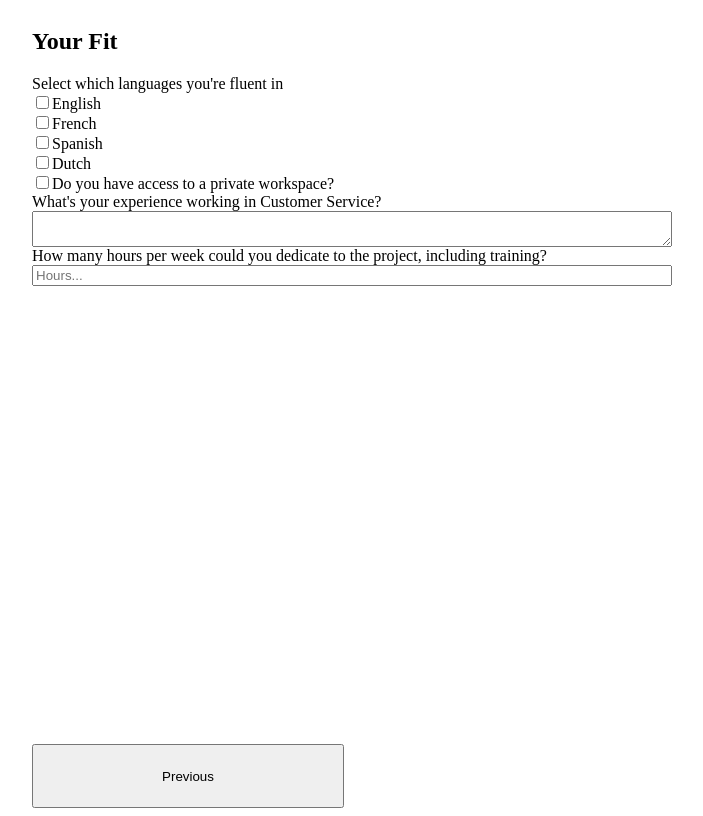
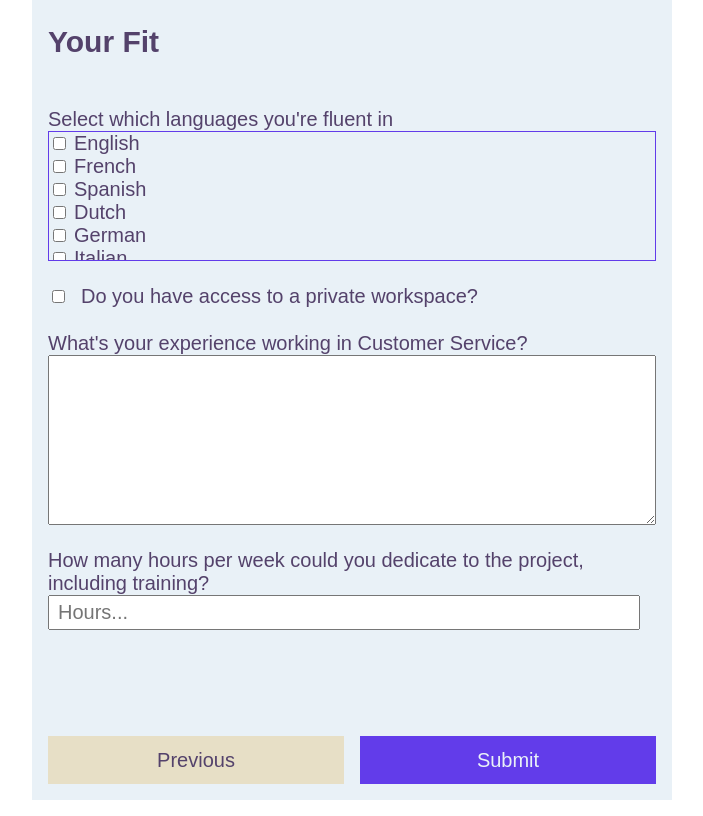
Before and after one commit to xgebi/frontier-react-exercise, a React (Create React App) app: page / in a window 1280 px wide. Both pictures are taken after a click on the button "Next". Shown: the whole page, without its empty margins (288-991 px from the left). Built offline with nearby package versions, Linux system fonts and the light colour scheme.

Commit message:
Almost done

```diff
--- a/src/components/App.tsx
+++ b/src/components/App.tsx
@@ -1,19 +1,43 @@
-import React, {useState} from 'react';
+import React, {useEffect, useState} from 'react';
 import formInstructions from '../data/form_instructions.json';
 import DisplaySection from "./DisplaySection";
 
 function App() {
   const job = formInstructions as Frontier.Job;
   const [page, setPage] = useState(0)
+  const [data, setData] = useState(new Map<string, string>())
+  useEffect(() => {
+    const data = new Map();
+    for (let i = 0; i < job.sections.length; i++) {
+      for (const element of job.sections[i].content) {
+        data.set(element.id, "");
+      }
+    }
+    setData(data);
+  }, [])
+
+  const processData = (passedData: { id: string, value: string, remove?: boolean }) => {
+    data.set(passedData.id, passedData.value);
+    setData(data);
+
+  }
+
+  const style: any = {
+    "--primary-color": job.theme.primary_color!,
+    "--secondary-color": job.theme.secondary_color!,
+    "--background-color": job.theme.background_color!,
+    "--text-color": job.theme.text_color!
+  }
 
   return (
-    <main>
+    <main style={style}>
       <article>
         <h1>{job.sections[page].title}</h1>
-        <DisplaySection sectionItems={job.sections[page]} />
+        <DisplaySection sectionItems={job.sections[page]} passData={processData} appState={data}/>
       </article>
       {page > 0 && <button className={"previous-button"} onClick={() => setPage(page - 1)}>Previous</button>}
       {page < job.sections.length - 1 && <button className={"next-button"} onClick={() => setPage(page + 1)}>Next</button>}
+      {page === job.sections.length - 1 && <button className={"next-button"} onClick={() => {console.log(data)}}>Submit</button>}
     </main>
   );
 }
--- a/src/components/DisplaySection.tsx
+++ b/src/components/DisplaySection.tsx
@@ -2,14 +2,16 @@ import React from "react";
 import ElementComponent from "./Element";
 
 type DisplaySectionProps = {
-  sectionItems: Frontier.Section
+  sectionItems: Frontier.Section,
+  passData: Function,
+  appState: Map<string, string>
 }
 
-function DisplaySection({ sectionItems }: DisplaySectionProps): JSX.Element {
+function DisplaySection({ sectionItems, passData, appState }: DisplaySectionProps): JSX.Element {
   return (
     <div className={"contents"}>
       {sectionItems.content.map(section => {
-        return (<ElementComponent key={section.id} data={section} passData={() => {}} />)
+        return (<ElementComponent key={section.id} data={section} passData={passData} appState={appState} />)
       })}
     </div>
   );
--- a/src/components/Element.tsx
+++ b/src/components/Element.tsx
@@ -1,34 +1,68 @@
-import React, {FocusEventHandler, useState} from 'react';
+import React, {ChangeEvent, ChangeEventHandler, FocusEventHandler, useState} from 'react';
 
 type ElementComponentProps = {
   data: Frontier.Element,
-  passData: FocusEventHandler<HTMLInputElement | HTMLTextAreaElement>,
+  passData: Function,
+  appState: Map<string, string>
 }
 
-function RadioComponent({ data, passData }: ElementComponentProps): JSX.Element {
-  console.log('radio', data);
+function RadioComponent({ data, passData, appState }: ElementComponentProps): JSX.Element {
+  const [value, setValue] = useState(appState.get(data.id)! === 'true');
+  function processData(event: React.ChangeEvent<HTMLInputElement>) {
+    setValue(event.target.checked);
+    passData({
+      id: data.id,
+      value: event.target.checked.toString(),
+    });
+  }
   return (
-    <div>
+    <div className={"element"}>
       <label htmlFor={data.id}>
-        <input type="checkbox" />
+        <input type="checkbox" name={data.id} id={data.id} onChange={processData} checked={value} />
         {data.question_text}
       </label>
     </div>
   );
 }
 
-function MultiChoiceComponent({ data, passData }: ElementComponentProps): JSX.Element {
-  console.log('multichoice', data);
-  const [dropdownVisible, setDropdownVisible] = useState(true);
+function MultiChoiceComponent({ data, passData, appState }: ElementComponentProps): JSX.Element {
+  const values = new Map<string, boolean>();
+  data.metadata.options?.forEach((option: { label: string; value: string }) => {
+    values.set(option.label, appState.get(data.id) ? appState.get(data.id)!.indexOf(option!.value) >= 0 : false);
+  })
+
+  const [value, setValue] = useState(values);
+  function processData(event: React.ChangeEvent<HTMLInputElement>) {
+    const newMap = new Map(value);
+    newMap.set(event.target.name, event.target.checked)
+    setValue(newMap)
+    let items: string = "";
+    debugger
+    // @ts-ignore
+    for (const item of newMap) {
+      if (item[1]) {
+        items = items.length > 0 ? `${items},${item[0]}` : item[0];
+      } else if (items.indexOf(item[0]) >= 0) {
+        items = items.split(",").filter(lang => {
+          return lang !== event.target.name
+        }).join(",");
+      }
+    }
+    passData({
+      id: data.id,
+      value: items,
+    });
+  }
+  // !!value && value!.indexOf(option.value) >= 0
   return (
-    <div>
+    <div className={"element"}>
       <span>{data.question_text}</span>
-      <div className={`dropdown ${dropdownVisible ? '': 'hidden'}`}>
+      <div className={`dropdown`}>
         {data.metadata.options?.map(option => {
           return (
-            <div>
-              <input type="checkbox" />
-              <label>{option.label}</label>
+            <div key={option.label}>
+              <input type="checkbox" id={option.label} name={option.label} checked={value.get(option.label) as boolean} value={option.value} onChange={processData}/>
+              <label htmlFor={option.value}>{option.label}</label>
             </div>
           );
         })}
@@ -37,7 +71,14 @@ function MultiChoiceComponent({ data, passData }: ElementComponentProps): JSX.El
   );
 }
 
-function TextComponent({ data, passData }: ElementComponentProps): JSX.Element {
+function TextComponent({ data, passData, appState }: ElementComponentProps): JSX.Element {
+  const [value, setValue] = useState(appState.get(data.id) ? appState.get(data.id)! : "");
+  function processData(event: React.FocusEvent<HTMLInputElement>) {
+    passData({
+      id: data.id,
+      value: event.target.value,
+    });
+  }
   const input = (): JSX.Element => {
     switch (data.metadata.format) {
       case "text":
@@ -48,7 +89,9 @@ function TextComponent({ data, passData }: ElementComponentProps): JSX.Element {
             type={data.metadata.format}
             required={data.metadata.required}
             placeholder={data.metadata.placeholder}
-            onBlur={passData}/>
+            value={value}
+            onChange={event => setValue(event.target.value)}
+            onBlur={processData} />
         )
       case "email":
         return (
@@ -59,7 +102,9 @@ function TextComponent({ data, passData }: ElementComponentProps): JSX.Element {
             required={data.metadata.required}
             pattern={data.metadata.pattern}
             placeholder={data.metadata.placeholder}
-            onBlur={passData}/>
+            value={value}
+            onChange={event => setValue(event.target.value)}
+            onBlur={processData}/>
         )
       case "number":
         return (
@@ -70,7 +115,11 @@ function TextComponent({ data, passData }: ElementComponentProps): JSX.Element {
             required={data.metadata.required}
             placeholder={data.metadata.placeholder}
             step={data.metadata.step}
-            onBlur={passData}/>
+            min={data.metadata.min}
+            max={data.metadata.max}
+            value={value}
+            onChange={event => setValue(event.target.value)}
+            onBlur={processData}/>
         )
       default:
         return (
@@ -78,7 +127,9 @@ function TextComponent({ data, passData }: ElementComponentProps): JSX.Element {
             id={data.id}
             name={data.id}
             type={"text"}
-            onBlur={passData}/>
+            value={value}
+            onChange={event => setValue(event.target.value)}
+            onBlur={processData}/>
         )
     }
   }
@@ -90,27 +141,35 @@ function TextComponent({ data, passData }: ElementComponentProps): JSX.Element {
   );
 }
 
-function TextareaComponent({ data, passData }: ElementComponentProps): JSX.Element {
-
+function TextareaComponent({ data, passData, appState }: ElementComponentProps): JSX.Element {
+  const [value, setValue] = useState(appState.get(data.id)!);
+  function processData(event: React.FocusEvent<HTMLTextAreaElement>) {
+    passData({
+      id: data.id,
+      value: event.target.value,
+    });
+  }
   return (
     <div className={"element"}>
       <label htmlFor={data.id}>{data.question_text}</label>
       <textarea
         id={data.id}
         name={data.id}
-        onBlur={passData}
+        onBlur={processData}
+        value={value}
+        onChange={event => setValue(event.target.value)}
         required={data.metadata.required}
       />
     </div>
   );
 }
 
-function ElementComponent({ data, passData }: ElementComponentProps): JSX.Element {
+function ElementComponent({ data, passData, appState }: ElementComponentProps): JSX.Element {
   switch (data.type) {
-    case "boolean": return (<RadioComponent data={data} passData={passData} />)
-    case "multichoice": return (<MultiChoiceComponent data={data} passData={passData} />);
-    case "text": return (<TextComponent data={data} passData={passData} />)
-    case "textarea": return (<TextareaComponent data={data} passData={passData} />)
+    case "boolean": return (<RadioComponent data={data} passData={passData} appState={appState} />)
+    case "multichoice": return (<MultiChoiceComponent data={data} passData={passData} appState={appState} />);
+    case "text": return (<TextComponent data={data} passData={passData} appState={appState} />)
+    case "textarea": return (<TextareaComponent data={data} passData={passData} appState={appState} />)
     default:
       return (<span />);
   }
--- a/src/data/form_instructions.json
+++ b/src/data/form_instructions.json
@@ -481,7 +481,9 @@
           "metadata": {
             "format": "number",
             "step": 1,
-            "placeholder": "Hours..."
+            "placeholder": "Hours...",
+            "min": 0,
+            "max": 168
           },
           "question_text": "How many hours per week could you dedicate to the project, including training?"
         }
--- a/src/styles.css
+++ b/src/styles.css
@@ -1,19 +1,27 @@
+/**
+ * Page wide styles
+ */
 body {
+    margin: 0;
+}
+
+#root {
     min-height: 100vh;
     display: grid;
     grid-template-columns: 1fr minmax(20rem, 50vw) 1fr;
-}
-
-#root {
-    display: contents;
+    font-family: sans-serif;
+    font-size: 1.25em;
 }
 
 body main {
     grid-column: 2 / 3;
     display: grid;
     gap: 1rem;
+    padding: 0 1rem;
     grid-template-columns: 1fr 1fr;
     grid-template-rows: auto 4rem;
+    background: var(--background-color);
+    color: var(--text-color);
 }
 
 .element {
@@ -23,21 +31,63 @@ body main {
 
 article {
     grid-column: 1 / 3;
+    display: flex;
+    flex-flow: column;
+    gap: 1.5rem;
 }
 
+/**
+ * Navigation
+ */
 .previous-button {
     grid-column: 1 / 2;
+    background: var(--secondary-color);
+    color: var(--text-color);
+    border: 0;
 }
 
 .next-button {
     grid-column: 2 / 3;
+    background: var(--primary-color);
+    color: var(--background-color);
+    border: 0;
 }
 
+
+/**
+ * Form styles
+ */
 .dropdown {
-    height: 5rem;
+    height: 8rem;
     overflow: auto;
+    border: 1px solid var(--primary-color);
 }
 
-.dropdown.hidden {
-    display: none;
+.contents {
+    display: contents;
 }
+
+textarea {
+    height: 10rem;
+    padding: .25rem .5rem;
+    font-size: 1.25rem;
+}
+
+input {
+    padding: .25rem .5rem;
+    font-size: 1.25rem;
+    margin-right: 1rem;
+}
+
+input[type="email"]:invalid {
+    border: 1px solid red;
+}
+
+.dropdown input {
+    margin-right: .5rem;
+}
+
+button {
+    font-size: 1.25rem;
+    margin-bottom: 1rem;
+}
--- a/src/types/datamodel.d.ts
+++ b/src/types/datamodel.d.ts
@@ -40,5 +40,7 @@ namespace Frontier {
     format?: 'text' | 'email' | 'number';
     pattern?: string;
     step?: number;
+    min?: number;
+    max?: number;
   }
 }
```
